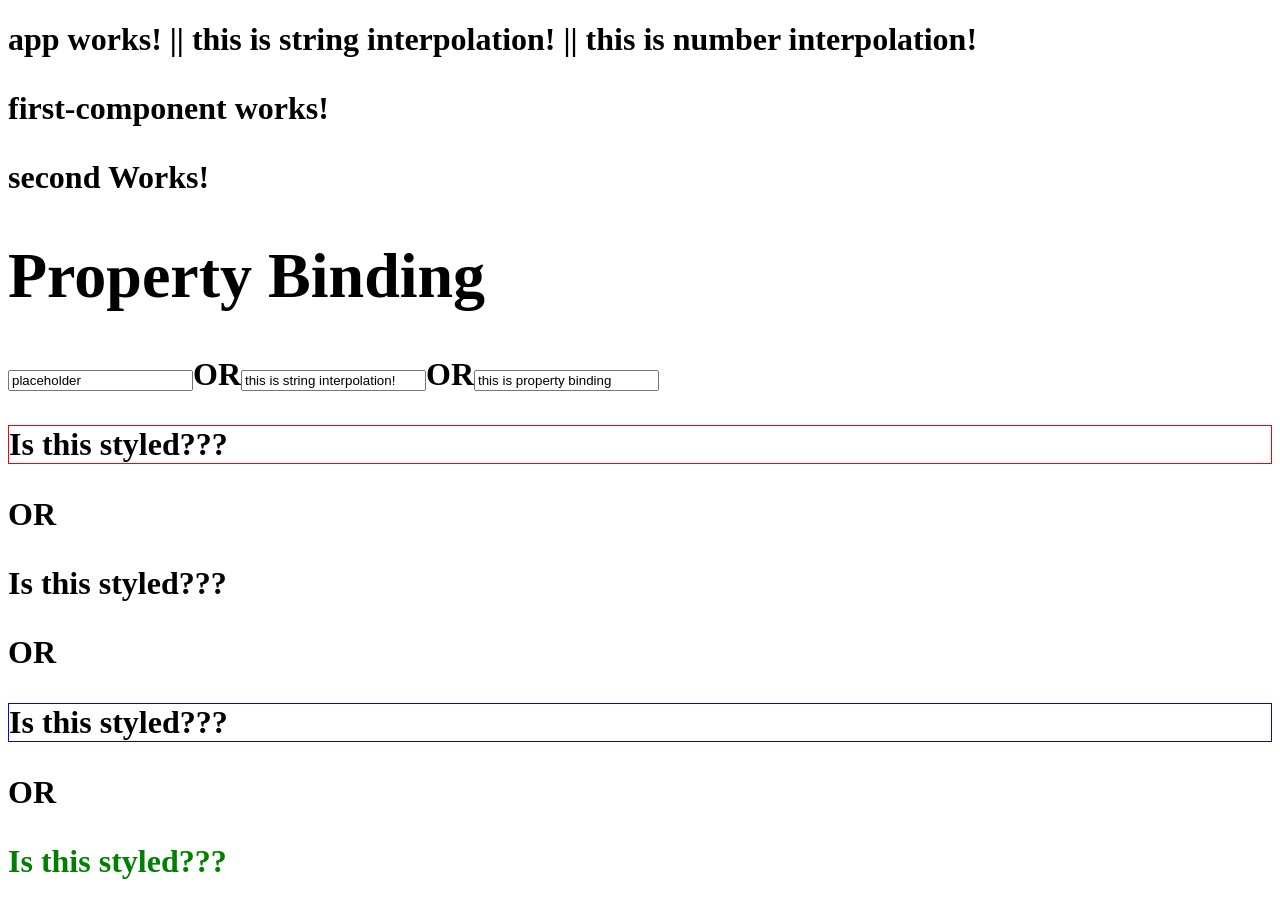
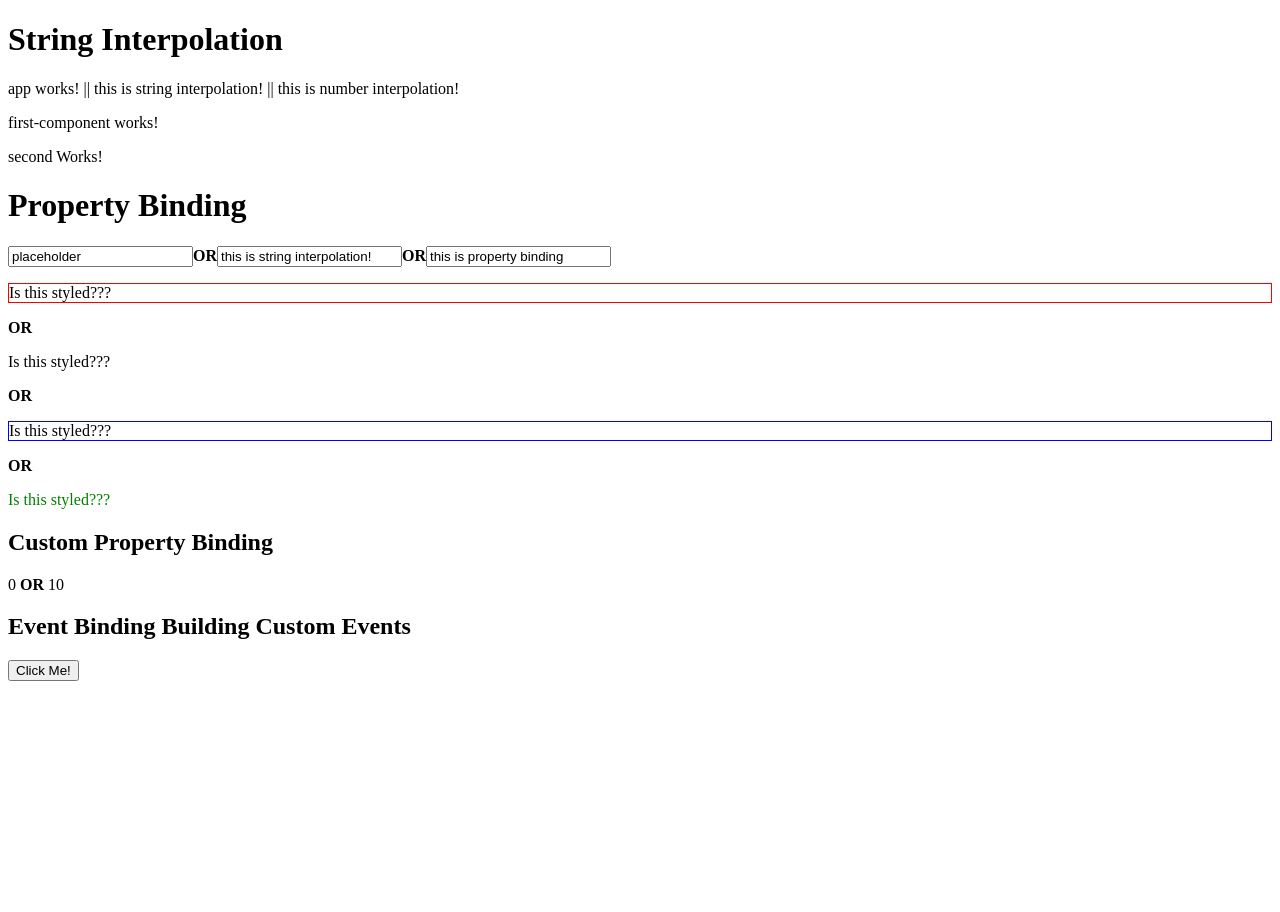
Before and after one commit to GoDodgers/First-Angular2, an Angular app: page / in a window 1280 px wide. After the commit the page ends 800 px from the top, so only its background shows below. Built offline with nearby package versions, Linux system fonts and the light colour scheme.

Commit message:
[event binding] adds event binding example

```diff
--- a/src/app/app.component.html
+++ b/src/app/app.component.html
@@ -1,4 +1,4 @@
-<h1>
+<h1> String Interpolation </h1>
 {{title}} || {{stringInterpolation}} || {{numberInterpolation}}
 <app-first></app-first>
 <app-second></app-second>
@@ -10,4 +10,8 @@
 <p [ngClass]="{redBorder:false}">Is this styled???</p> <strong>OR</strong>
 <p [ngClass]="{blueBorder:onTest()}">Is this styled???</p> <strong>OR</strong>
 <p [ngStyle]="{color: 'green'}"> Is this styled??? </p>
-</h1>
+<h2> Custom Property Binding </h2>
+<app-property-binding></app-property-binding><strong>OR</strong>
+<app-property-binding [result]="10"></app-property-binding><br>
+<h2>Event Binding Building Custom Events</h2>
+<app-event-binding></app-event-binding>
--- a/src/app/app.component.ts
+++ b/src/app/app.component.ts
@@ -1,4 +1,6 @@
 import { Component } from '@angular/core';
+import { PropertyBindingComponent } from './property-binding.component';
+import { EventBindingComponent } from './event-binding.component';
 
 @Component({
 	//what allows us to use this component throught the application
--- a/src/app/app.module.ts
+++ b/src/app/app.module.ts
@@ -6,6 +6,8 @@ import { HttpModule } from '@angular/http';
 import { AppComponent } from './app.component';
 import { FirstComponent } from './first-component/first-component.component';
 import { SecondComponent } from './first-component/second.component';
+import { PropertyBindingComponent } from './property-binding.component';
+import { EventBindingComponent } from './event-binding.component';
 
 @NgModule({
 	//declares which directives/pipes we use in our application
@@ -15,6 +17,8 @@ import { SecondComponent } from './first-component/second.component';
 		AppComponent,
 		FirstComponent,
 		SecondComponent,
+		PropertyBindingComponent,
+		EventBindingComponent,
 	],
 	//shows angular2 which other modules do we use in our application
 	imports: [
--- /dev/null
+++ b/src/app/event-binding.component.ts
@@ -0,0 +1,18 @@
+import { Component } from '@angular/core';
+
+@Component({
+	selector: 'app-event-binding',
+	template: `
+		<button (click)="onClick()"> Click Me! </button>
+	`,
+	styles: []
+})
+export class EventBindingComponent {
+
+
+	onClick() {
+		alert("on click method worked!");
+	}
+
+
+}
--- /dev/null
+++ b/src/app/property-binding.component.ts
@@ -0,0 +1,14 @@
+import { Component, Input } from '@angular/core';
+
+@Component({
+	selector: 'app-property-binding',
+	template: `
+		{{result}}
+	`,
+	styles: []
+})
+export class PropertyBindingComponent {
+
+	@Input() result: number = 0;
+
+}
```
Also changed, not shown: 2 other files (tests, documents, lock files or other folders). Lines whose indentation alone changed are shown as unchanged.
